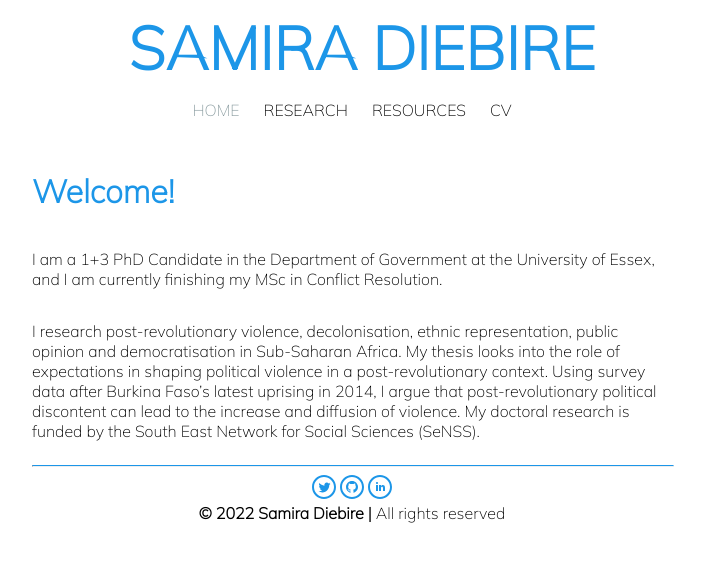
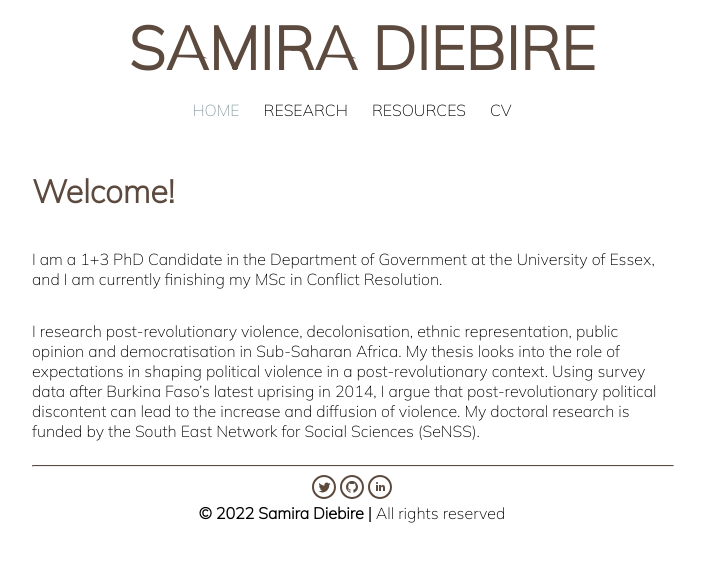
Before and after one commit to samiradiebire/samiradiebire.github.io, a Jekyll site: the page built from index.md, in a window 1280 px wide. Shown: the top 562 px of the page, without its empty margins (288-993 px from the left). Built offline with Jekyll 4.4.1, drawn with Linux system fonts in a browser that asks for light colours.

Commit message:
updates on pictures structure

```diff
--- a/_sass/content.scss
+++ b/_sass/content.scss
@@ -20,6 +20,13 @@
     width: 300px;
 }
 
+.bg-img {
+    position: relative;
+    margin-left: -50vw;
+    left: 50%;
+    width: 100vw;
+}
+
 hr {
     border-top: 1px solid $grey;
     width: 100%
--- a/_sass/root.scss
+++ b/_sass/root.scss
@@ -1,6 +1,6 @@
 /* Colours */
 $yt: rgb(255, 255, 255);
-$blu: rgb(28, 150, 232);
+$blu: #5D4A3E;//rgb(28, 150, 232);
 $grey: #899b9f;
 
 /* Dynamic placements and widths */
```
Also changed, not shown: _sass/nav.scss (+10 -0 lines), assets/images/balcony.jpeg (added), assets/images/res_art.jpeg (added), assets/images/researchwom.jpeg (added), assets/images/resour_art.jpeg (added), 6 other files.
